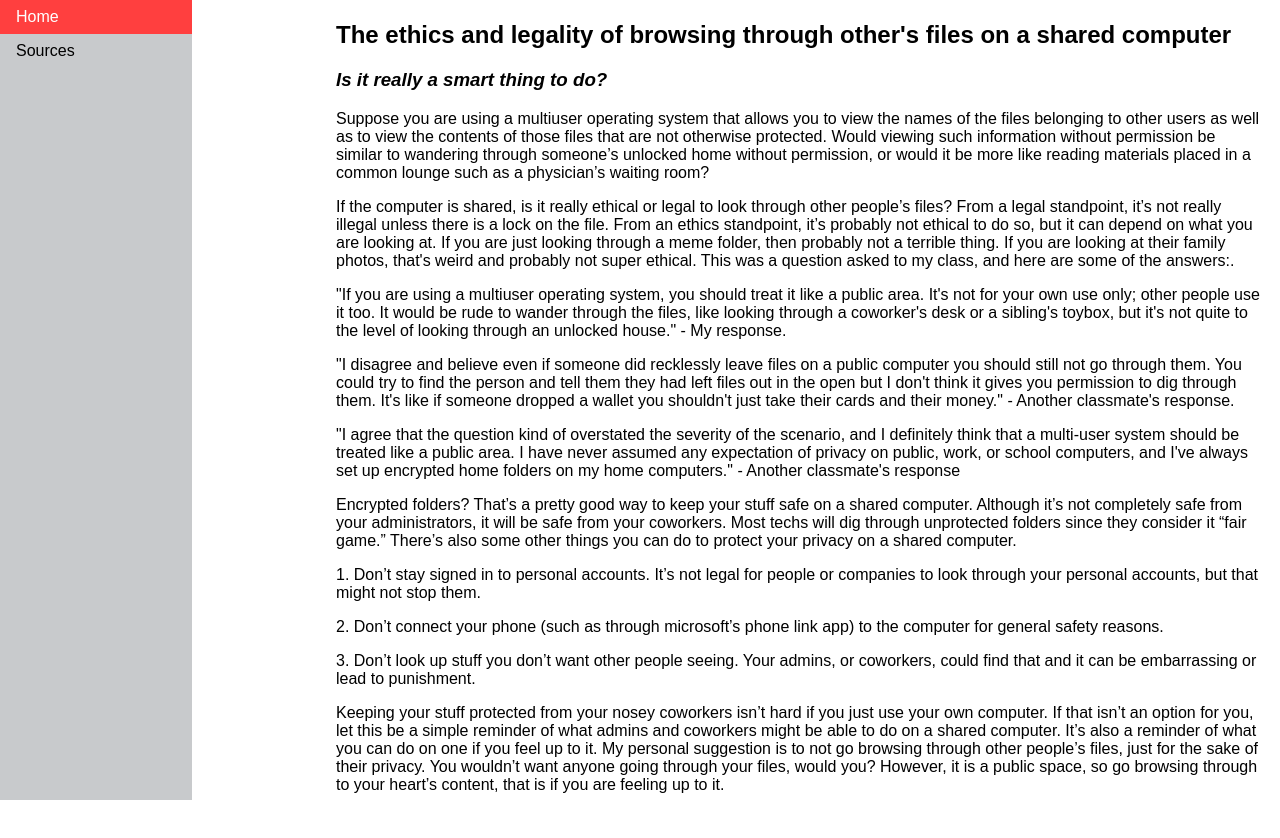
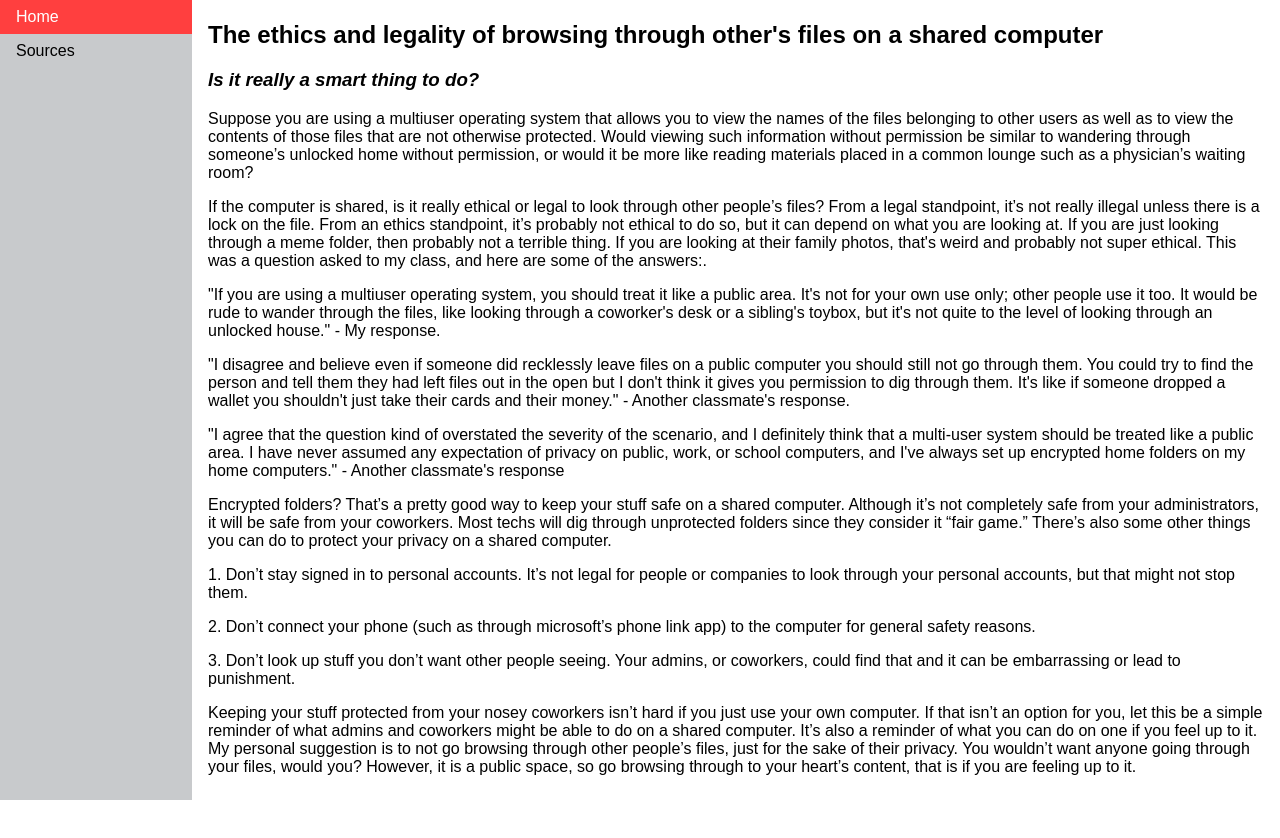
Before and after one commit to tdumin-pvcc/tdumin-pvcc.github.io, a plain HTML site: page index.html in a window 1280 px wide. Drawn offline with Linux system fonts and the light colour scheme.

Commit message:
Update index.html

```diff
--- a/index.html
+++ b/index.html
@@ -66,7 +66,7 @@ body {
 </ul>
 
 
-<div style="margin-left:25%;padding:1px 16px;height:1000px;">
+<div style="margin-left:15%;margin-left:15%;padding:1px 16px;height:1000px;">
   <h2>The ethics and legality of browsing through other's files on a shared computer</h2>
   <h3><i>Is it really a smart thing to do?</i></h3>
 <p>Suppose you are using a multiuser operating system that allows you to view the names of the files belonging to other users as well as to view the contents of those files that are not otherwise protected. Would viewing such information without permission be similar to wandering through someone’s unlocked home without permission, or would it be more like reading materials placed in a common lounge such as a physician’s waiting room? </p>
```
